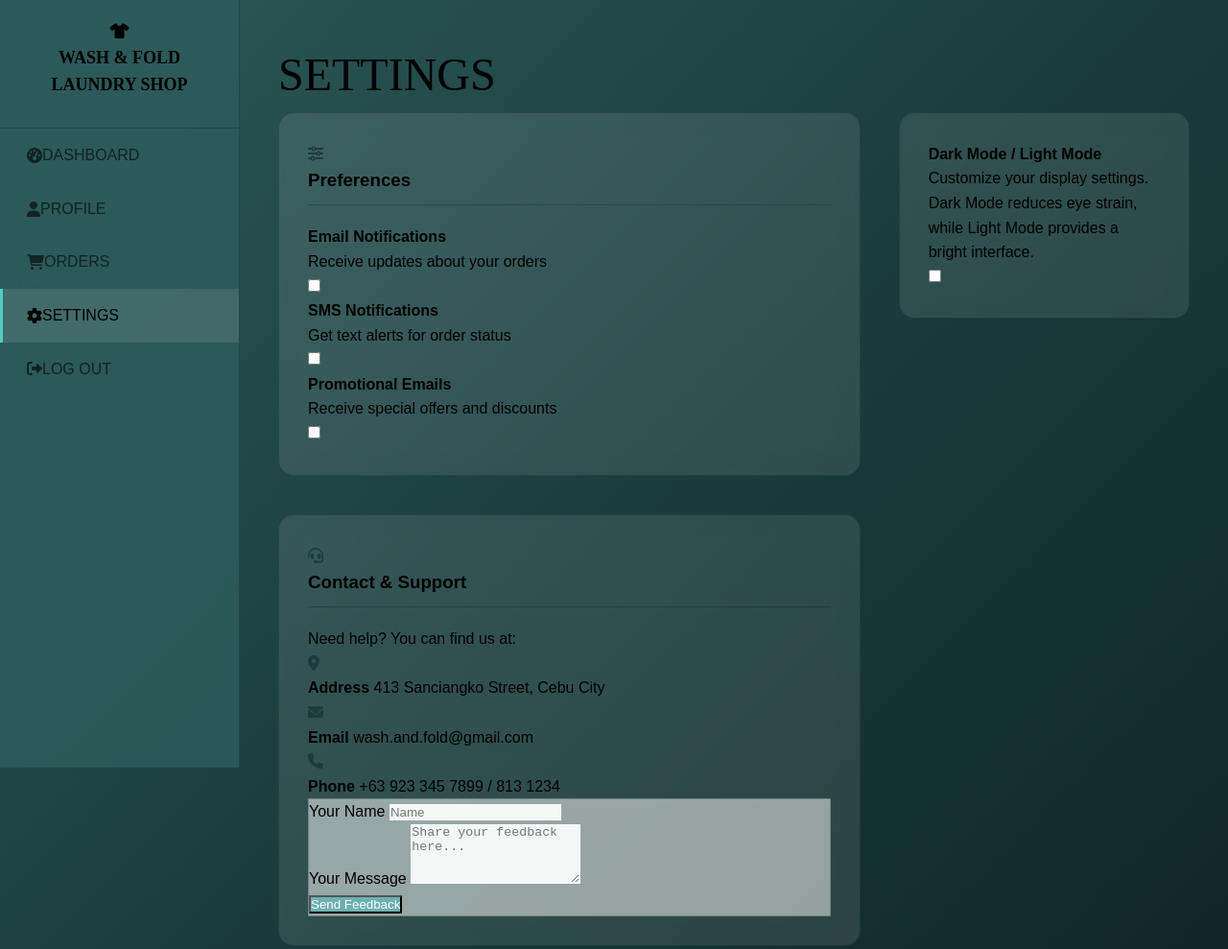
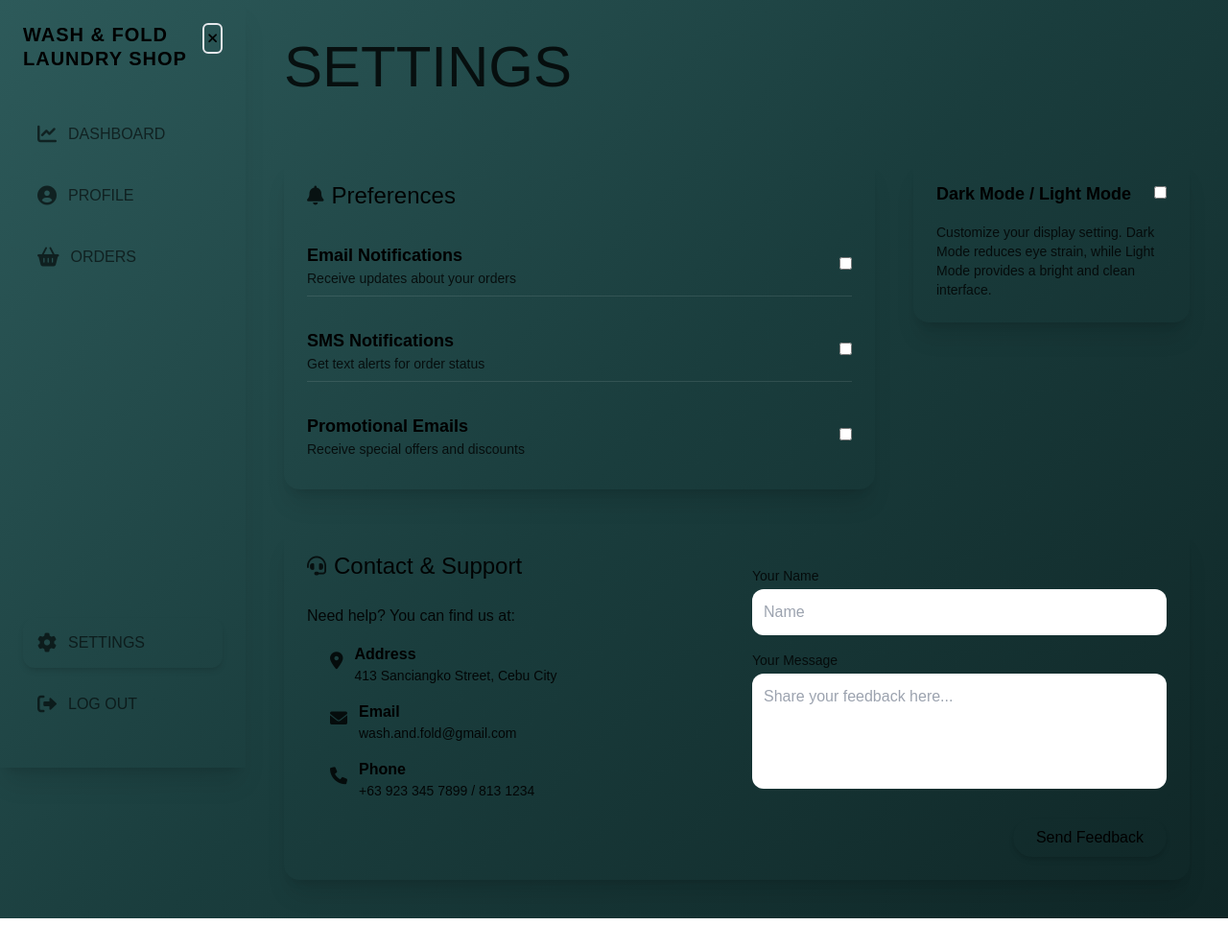
Before and after one commit to KhryshaEspanol-UCM/Laundry_System, a plain HTML site: page settings.html in a window 1280 px wide. Shown: the top 989 px of the page at 96% size. After the commit the page ends 957 px from the top, so only its background shows below. Drawn offline with nearby package versions, Linux system fonts and the light colour scheme.

Commit message:
Update settings.html

```diff
--- a/settings.html
+++ b/settings.html
@@ -3,183 +3,257 @@
 <head>
     <meta charset="UTF-8">
     <meta name="viewport" content="width=device-width, initial-scale=1.0">
-    <title>Laundry Shop - Settings</title>
+    <title>WASH & FOLD LAUNDRY SHOP Settings</title>
+    <script src="https://cdn.tailwindcss.com"></script>
     <link rel="stylesheet" href="settings-styles.css">
-    <link href="https://cdnjs.cloudflare.com/ajax/libs/font-awesome/6.0.0/css/all.min.css" rel="stylesheet">
+    <link rel="stylesheet" href="https://cdnjs.cloudflare.com/ajax/libs/font-awesome/6.0.0-beta3/css/all.min.css">
+
+
 </head>
-<body>
-    <div class="page-container">
-        <!-- Sidebar Navigation -->
-        <aside class="sidebar">
-            <div class="sidebar-header">
-                <div class="logo-icon">
-                    <i class="fas fa-tshirt"></i>
-                </div>
-                <h2>WASH & FOLD<br>LAUNDRY SHOP</h2>
-            </div>
-            <nav class="sidebar-nav">
-                <a href="dashboard.html" class="nav-item">
-                    <i class="fas fa-tachometer-alt"></i>
-                    <span>DASHBOARD</span>
-                </a>
-                <a href="profile.html" class="nav-item">
-                    <i class="fas fa-user"></i>
-                    <span>PROFILE</span>
-                </a>
-                <a href="orders.html" class="nav-item">
-                    <i class="fas fa-shopping-cart"></i>
-                    <span>ORDERS</span>
-                </a>
-                <a href="settings.html" class="nav-item active">
-                    <i class="fas fa-cog"></i>
-                    <span>SETTINGS</span>
-                </a>
-                <a href="mainpage.html" class="nav-item logout">
-                    <i class="fas fa-sign-out-alt"></i>
-                    <span>LOG OUT</span>
-                </a>
-            </nav>
-        </aside>
+<body class="font-body transition-[margin] duration-300">
+    <!-- Mobile Menu Button (Used to open the sidebar on mobile when hidden) -->
+    <button id="menu-toggle" class="lg:hidden fixed top-4 left-4 z-40 p-2 rounded-full bg-primary text-text-light shadow-lg">
+        <i class="fas fa-bars text-xl"></i>
+    </button>
 
-        <!-- Main Content -->
-        <main class="main-content">
-            <!-- Header Section -->
-            <header class="page-header">
-                <h1>SETTINGS</h1>
-            </header>
+    <!-- SETTINGS PAGE CONTAINER -->
+    <div class="flex min-h-screen">
 
-            <div class="settings-container">
-                <!-- Preferences Section -->
-                <section class="preferences-section">
-                    <div class="section-header">
-                        <i class="fas fa-sliders-h"></i>
-                        <h3>Preferences</h3>
+        <!-- FIXED SIDEBAR -->
+        <aside id="sidebar" class="fixed inset-y-0 left-0 z-30 transform -translate-x-full lg:translate-x-0 transition-all duration-300 ease-in-out w-64 text-text-light p-6 flex flex-col justify-between shadow-xl bg-sidebar-dark">
+
+            <div>
+                <!-- Shop Logo/Title & Toggle Container -->
+                <div class="mb-10 flex flex-col items-start">
+
+                    <!-- Expanded State Header -->
+                    <div id="expanded-header" class="flex justify-between items-start w-full">
+                        <h1 id="sidebarTitle" class="text-xl font-heading font-semibold tracking-wider leading-tight">
+                            WASH & FOLD LAUNDRY SHOP
+                        </h1>
+
+                        <!-- Desktop Minimize Button (X in a box) -->
+                        <button id="minimizeSidebar" class="hidden lg:block text-sm p-1 rounded-md border-2 border-text-light hover:bg-secondary/20 transition duration-150 flex-shrink-0 ml-4">
+                            <i class="fas fa-times"></i>
+                        </button>
+
+                        <!-- Mobile Close Button (for when mobile menu is open) -->
+                        <button id="close-sidebar" class="lg:hidden text-2xl p-1 rounded-full hover:bg-secondary/20 flex-shrink-0">
+                            <i class="fas fa-times"></i>
+                        </button>
                     </div>
 
-                    <div class="preferences-content">
-                        <!-- Email Notifications -->
-                        <div class="preference-item">
-                            <div class="preference-info">
-                                <h4>Email Notifications</h4>
-                                <p>Receive updates about your orders</p>
-                            </div>
-                            <div class="toggle-switch">
-                                <input type="checkbox" id="emailNotifications" checked>
-                                <label for="emailNotifications" class="toggle-label">
-                                    <span class="toggle-slider"></span>
-                                </label>
+                    <!-- Minimized State Header (Icon only) -->
+                    <div id="minimized-header" class="hidden">
+                         <!-- Desktop Maximize Button (Hamburger icon) -->
+                        <button id="maximizeSidebar" class="text-3xl p-1 rounded-full hover:bg-secondary/20 transition duration-150">
+                            <i class="fas fa-bars"></i>
+                        </button>
                     </div>
                 </div>
 
-                        <!-- SMS Notifications -->
-                        <div class="preference-item">
-                            <div class="preference-info">
-                                <h4>SMS Notifications</h4>
-                                <p>Get text alerts for order status</p>
+                <!-- Navigation Links -->
+                <nav class="space-y-3">
+                    <!-- Dashboard link -->
+                    <a href="dashboard.html" class="nav-item flex items-center space-x-3 p-3 rounded-xl hover:bg-secondary/20 transition duration-150 text-text-light">
+                        <i class="fas fa-chart-line nav-icon text-xl"></i>
+                        <span class="nav-text">DASHBOARD</span>
+                    </a>
+                    <!-- Profile link -->
+                    <a href="profile.html" class="nav-item flex items-center space-x-3 p-3 rounded-xl hover:bg-secondary/20 transition duration-150 text-text-light">
+                        <i class="fas fa-user-circle nav-icon text-xl"></i>
+                        <span class="nav-text">PROFILE</span>
+                    </a>
+                    <!-- Orders link -->
+                    <a href="orders.html" class="nav-item flex items-center space-x-3 p-3 rounded-xl hover:bg-secondary/20 transition duration-150 text-text-light">
+                        <i class="fas fa-shopping-basket nav-icon text-xl"></i>
+                        <span class="nav-text">ORDERS</span>
+                    </a>
+                </nav>
             </div>
-                            <div class="toggle-switch">
-                                <input type="checkbox" id="smsNotifications" checked>
-                                <label for="smsNotifications" class="toggle-label">
-                                    <span class="toggle-slider"></span>
+
+            <!-- Bottom Links -->
+            <div class="space-y-3 pb-4">
+                <!-- Settings link is ACTIVE -->
+                <a href="settings.html" class="nav-item flex items-center space-x-3 p-3 rounded-xl bg-secondary text-text-light shadow-md">
+                    <i class="fas fa-cog nav-icon text-xl"></i>
+                    <span class="bottom-link-text">SETTINGS</span>
+                </a>
+                <!-- Log Out link -->
+                <a href="logout.html" class="nav-item flex items-center space-x-3 p-3 rounded-xl hover:bg-secondary/20 transition duration-150 text-text-light">
+                    <i class="fas fa-sign-out-alt nav-icon text-xl"></i>
+                    <span class="bottom-link-text">LOG OUT</span>
+                </a>
+            </div>
+
+        </aside>
+
+        <!-- SCROLLABLE MAIN CONTENT AREA -->
+        <main id="content-area" class="lg:ml-64 w-full p-6 lg:p-10 transition-all duration-300">
+
+            <!-- HEADER SECTION -->
+            <header class="mb-10 lg:mb-16 relative">
+                <!-- Large SETTINGS title -->
+                <h2 class="text-6xl font-heading font-light mb-6 uppercase opacity-80">SETTINGS</h2>
+            </header>
+
+            <!-- SETTINGS MANAGEMENT SECTION -->
+            <section class="mt-10 grid grid-cols-1 lg:grid-cols-3 gap-10">
+
+                <!-- Preferences Card (Col 1 & 2) -->
+                <div class="lg:col-span-2 profile-card p-6 rounded-2xl shadow-xl">
+                    <h3 class="text-2xl font-heading font-normal opacity-95 mb-6 flex items-center space-x-2">
+                        <i class="fas fa-bell text-xl opacity-80"></i>
+                        <span>Preferences</span>
+                    </h3>
+
+                    <div class="space-y-6">
+
+                        <!-- Notification Item 1: Email Notifications (DEFAULT OFF) -->
+                        <div class="flex justify-between items-center py-2 border-b border-white/10 last:border-b-0">
+                            <div>
+                                <p class="text-lg font-bold">Email Notifications</p>
+                                <p class="text-sm opacity-80">Receive updates about your orders</p>
+                            </div>
+                            <!-- Toggle Switch for Email -->
+                            <label class="toggle-switch cursor-pointer" data-toggle-id="emailNotifications">
+                                <input type="checkbox" id="emailNotifications">
+                                <span class="slider round"></span>
                             </label>
                         </div>
+
+                        <!-- Notification Item 2: SMS Notifications (DEFAULT OFF) -->
+                        <div class="flex justify-between items-center py-2 border-b border-white/10 last:border-b-0">
+                            <div>
+                                <p class="text-lg font-bold">SMS Notifications</p>
+                                <p class="text-sm opacity-80">Get text alerts for order status</p>
+                            </div>
+                            <!-- Toggle Switch for SMS -->
+                            <label class="toggle-switch cursor-pointer" data-toggle-id="smsNotifications">
+                                <input type="checkbox" id="smsNotifications">
+                                <span class="slider round"></span>
+                            </label>
                         </div>
 
-                        <!-- Promotional Emails -->
-                        <div class="preference-item">
-                            <div class="preference-info">
-                                <h4>Promotional Emails</h4>
-                                <p>Receive special offers and discounts</p>
+                        <!-- Notification Item 3: Promotional Emails (DEFAULT OFF) -->
+                        <div class="flex justify-between items-center py-2 border-b border-white/10 last:border-b-0">
+                            <div>
+                                <p class="text-lg font-bold">Promotional Emails</p>
+                                <p class="text-sm opacity-80">Receive special offers and discounts</p>
                             </div>
-                            <div class="toggle-switch">
-                                <input type="checkbox" id="promotionalEmails" checked>
-                                <label for="promotionalEmails" class="toggle-label">
-                                    <span class="toggle-slider"></span>
+                            <!-- Toggle Switch for Promotions -->
+                            <label class="toggle-switch cursor-pointer" data-toggle-id="promotionalEmails">
+                                <input type="checkbox" id="promotionalEmails">
+                                <span class="slider round"></span>
                             </label>
                         </div>
                     </div>
                 </div>
-                </section>
 
-                <!-- Dark Mode Section -->
-                <section class="dark-mode-section">
-                    <div class="dark-mode-content">
-                        <div class="dark-mode-info">
-                            <h4>Dark Mode / Light Mode</h4>
-                            <p>Customize your display settings. Dark Mode reduces eye strain, while Light Mode provides a bright interface.</p>
-                        </div>
-                        <div class="toggle-switch dark-mode-toggle">
+                <!-- Dark Mode / Light Mode Card (Col 3) -->
+                <div class="lg:col-span-1 profile-card p-6 rounded-2xl shadow-xl lg:self-start">
+                    <div class="flex justify-between items-center mb-4">
+                        <p class="text-lg font-bold">Dark Mode / Light Mode</p>
+                        <!-- Toggle Switch for Dark Mode (DEFAULT OFF) -->
+                        <label class="toggle-switch cursor-pointer" data-toggle-id="darkModeToggle">
+                            <!-- This input controls the dark mode functionality in the script -->
                             <input type="checkbox" id="darkModeToggle">
-                            <label for="darkModeToggle" class="toggle-label">
-                                <span class="toggle-slider"></span>
+                            <span class="slider round"></span>
                         </label>
                     </div>
-                    </div>
-                </section>
-
-                <!-- Contact & Support Section -->
-                <section class="contact-support-section">
-                    <div class="section-header">
-                        <i class="fas fa-headset"></i>
-                        <h3>Contact & Support</h3>
+                    <p class="text-sm opacity-80">Customize your display setting. Dark Mode reduces eye strain, while Light Mode provides a bright and clean interface.</p>
                 </div>
 
-                    <div class="contact-content">
-                        <div class="contact-info">
-                            <p class="contact-subtitle">Need help? You can find us at:</p>
+                <!-- Contact & Support Card (Full Width) -->
+                <div class="lg:col-span-3 profile-card p-6 rounded-2xl shadow-xl">
+                    <h3 class="text-2xl font-heading font-normal opacity-95 mb-6 flex items-center space-x-2">
+                        <i class="fas fa-headset text-xl opacity-80"></i>
+                        <span>Contact & Support</span>
+                    </h3>
 
-                            <div class="contact-details">
-                                <div class="contact-item">
-                                    <i class="fas fa-map-marker-alt"></i>
-                                    <div class="contact-text">
-                                        <strong>Address</strong>
-                                        <span>413 Sanciangko Street, Cebu City</span>
+                    <p class="mb-4 opacity-90">Need help? You can find us at:</p>
+
+                    <div class="grid grid-cols-1 md:grid-cols-2 gap-x-8 gap-y-4">
+
+                        <!-- Contact Info Column (Left) -->
+                        <div class="space-y-4 pl-6">
+
+                            <!-- Address -->
+                            <div class="flex items-start space-x-3">
+                                <i class="fas fa-map-marker-alt text-lg mt-1 opacity-80"></i>
+                                <div>
+                                    <p class="font-bold text-base">Address</p>
+                                    <p class="text-sm opacity-90">413 Sanciangko Street, Cebu City</p>
                                 </div>
                             </div>
 
-                                <div class="contact-item">
-                                    <i class="fas fa-envelope"></i>
-                                    <div class="contact-text">
-                                        <strong>Email</strong>
-                                        <span>wash.and.fold@gmail.com</span>
+                            <!-- Email -->
+                            <div class="flex items-start space-x-3">
+                                <i class="fas fa-envelope text-lg mt-1 opacity-80"></i>
+                                <div>
+                                    <p class="font-bold text-base">Email</p>
+                                    <p class="text-sm opacity-90">wash.and.fold@gmail.com</p>
                                 </div>
                             </div>
 
-                                <div class="contact-item">
-                                    <i class="fas fa-phone"></i>
-                                    <div class="contact-text">
-                                        <strong>Phone</strong>
-                                        <span>+63 923 345 7899 / 813 1234</span>
-                                    </div>
+                            <!-- Phone -->
+                            <div class="flex items-start space-x-3">
+                                <i class="fas fa-phone text-lg mt-1 opacity-80"></i>
+                                <div>
+                                    <p class="font-bold text-base">Phone</p>
+                                    <p class="text-sm opacity-90">+63 923 345 7899 / 813 1234</p>
                                 </div>
                             </div>
                         </div>
 
-                        <!-- Feedback Form -->
-                        <div class="feedback-form-container">
-                            <form class="feedback-form" id="feedbackForm">
-                                <div class="form-group">
-                                    <label for="feedbackName">Your Name</label>
-                                    <input type="text" id="feedbackName" name="feedbackName" placeholder="Name" required>
+                        <!-- Feedback Form Column (Right) -->
+                        <form id="feedbackForm" class="space-y-4 md:-mt-20">
+                            <!-- Your Name -->
+                            <div class="form-field-wrapper">
+                                <label for="feedbackName" class="block text-sm opacity-80 mb-1">Your Name</label>
+                                <input type="text" id="feedbackName" name="feedbackName" placeholder="Name" class="profile-input p-3 rounded-xl w-full" required>
                             </div>
 
-                                <div class="form-group">
-                                    <label for="feedbackMessage">Your Message</label>
-                                    <textarea id="feedbackMessage" name="feedbackMessage" placeholder="Share your feedback here..." rows="4" required></textarea>
+                            <!-- Your Message -->
+                            <div class="form-field-wrapper">
+                                <label for="feedbackMessage" class="block text-sm opacity-80 mb-1">Your Message</label>
+                                <textarea id="feedbackMessage" name="feedbackMessage" placeholder="Share your feedback here..." rows="4" class="profile-input p-3 rounded-xl w-full resize-none" required></textarea>
                             </div>
 
-                                <button type="submit" class="send-feedback-btn">
+                            <!-- Send Feedback Button -->
+                            <div class="pt-2 flex justify-end">
+                                <button type="submit" class="primary-button py-2 px-6 rounded-full shadow-md">
                                     Send Feedback
                                 </button>
+                            </div>
                         </form>
+
                     </div>
                 </div>
+
             </section>
+
+        </main>
+
+        <!-- Feedback Success Modal/Message Box - Hidden by default -->
+        <div id="feedbackSuccessMessage" class="fixed inset-0 z-50 flex items-center justify-center bg-black bg-opacity-50 hidden" style="backdrop-filter: blur(2px);">
+            <!-- Modal Content -->
+            <div class="modal-content p-6 rounded-xl shadow-2xl max-w-sm w-full text-center">
+                <div class="text-secondary mb-4">
+                    <i class="fas fa-paper-plane text-4xl"></i>
                 </div>
-        </main>
+                <h4 class="text-xl font-heading font-bold mb-2">Feedback Sent!</h4>
+                <p class="text-sm">Thank you for your valuable feedback. We appreciate your input!</p>
+                <button id="closeFeedbackSuccessMessage" class="mt-4 primary-button hover:bg-primary/80 text-text-light font-bold py-2 px-4 rounded-full transition duration-150">
+                    Close
+                </button>
+            </div>
         </div>
 
-    <script src="shared-script.js"></script>
-    <script src="settings-script.js"></script>
+    </div>
+
+    <!-- External JavaScript File (Handles Dark Mode, Sidebar, and Modals) -->
+    <script type="module" src="settings-script.js"></script>
+
 </body>
 </html>
```
Lines whose indentation alone changed are shown as unchanged.
